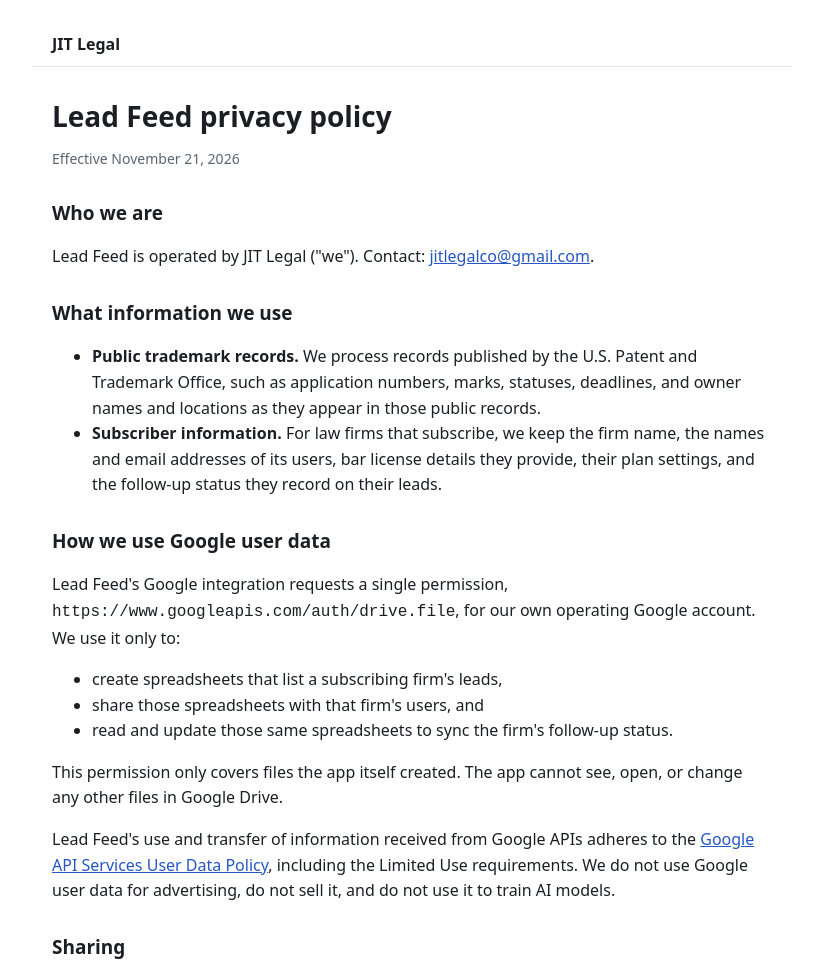
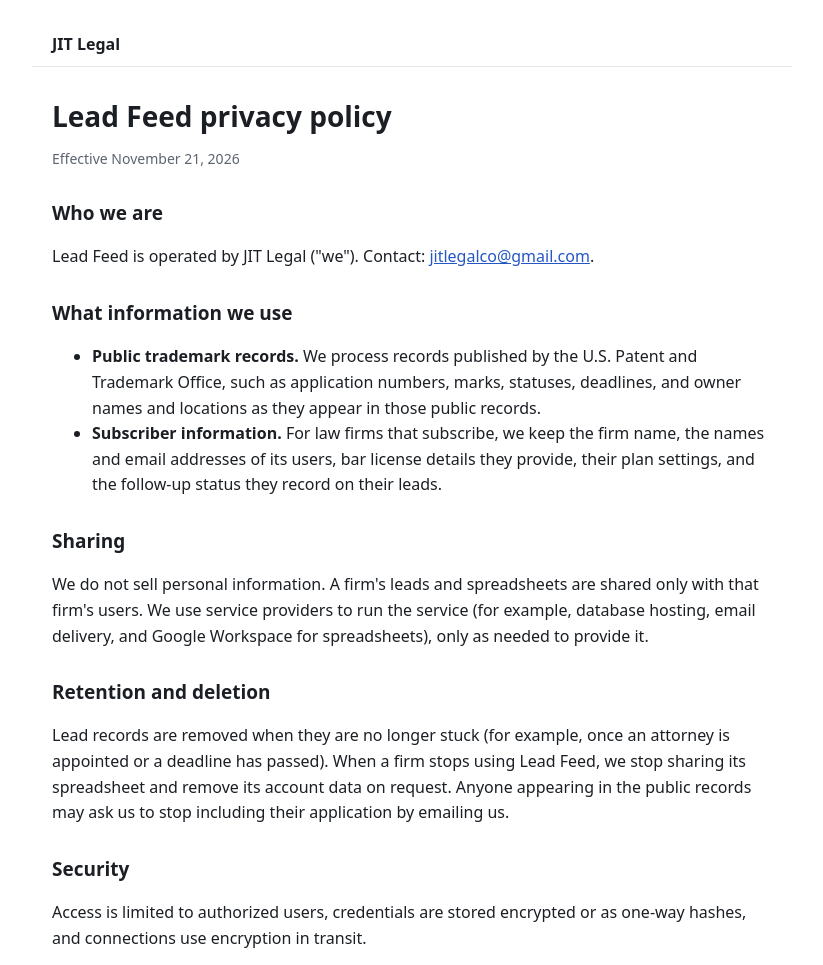
Before and after one commit to jitlegal/jitlegal.github.io, a plain HTML site: page site/leadfeed/privacy.html in a window 1280 px wide. Shown: the top 965 px of the page, without its empty margins (228-1051 px from the left). Drawn offline with Linux system fonts and the light colour scheme.

Commit message:
Lead Feed privacy policy: remove the Google user data section

```diff
--- a/site/leadfeed/privacy.html
+++ b/site/leadfeed/privacy.html
@@ -17,16 +17,6 @@
     <li><strong>Subscriber information.</strong> For law firms that subscribe, we keep the firm name, the names and email addresses of its users, bar license details they provide, their plan settings, and the follow-up status they record on their leads.</li>
   </ul>
 
-  <h2>How we use Google user data</h2>
-  <p>Lead Feed's Google integration requests a single permission, <code>https://www.googleapis.com/auth/drive.file</code>, for our own operating Google account. We use it only to:</p>
-  <ul>
-    <li>create spreadsheets that list a subscribing firm's leads,</li>
-    <li>share those spreadsheets with that firm's users, and</li>
-    <li>read and update those same spreadsheets to sync the firm's follow-up status.</li>
-  </ul>
-  <p>This permission only covers files the app itself created. The app cannot see, open, or change any other files in Google Drive.</p>
-  <p>Lead Feed's use and transfer of information received from Google APIs adheres to the <a href="https://developers.google.com/terms/api-services-user-data-policy">Google API Services User Data Policy</a>, including the Limited Use requirements. We do not use Google user data for advertising, do not sell it, and do not use it to train AI models.</p>
-
   <h2>Sharing</h2>
   <p>We do not sell personal information. A firm's leads and spreadsheets are shared only with that firm's users. We use service providers to run the service (for example, database hosting, email delivery, and Google Workspace for spreadsheets), only as needed to provide it.</p>
 
```
